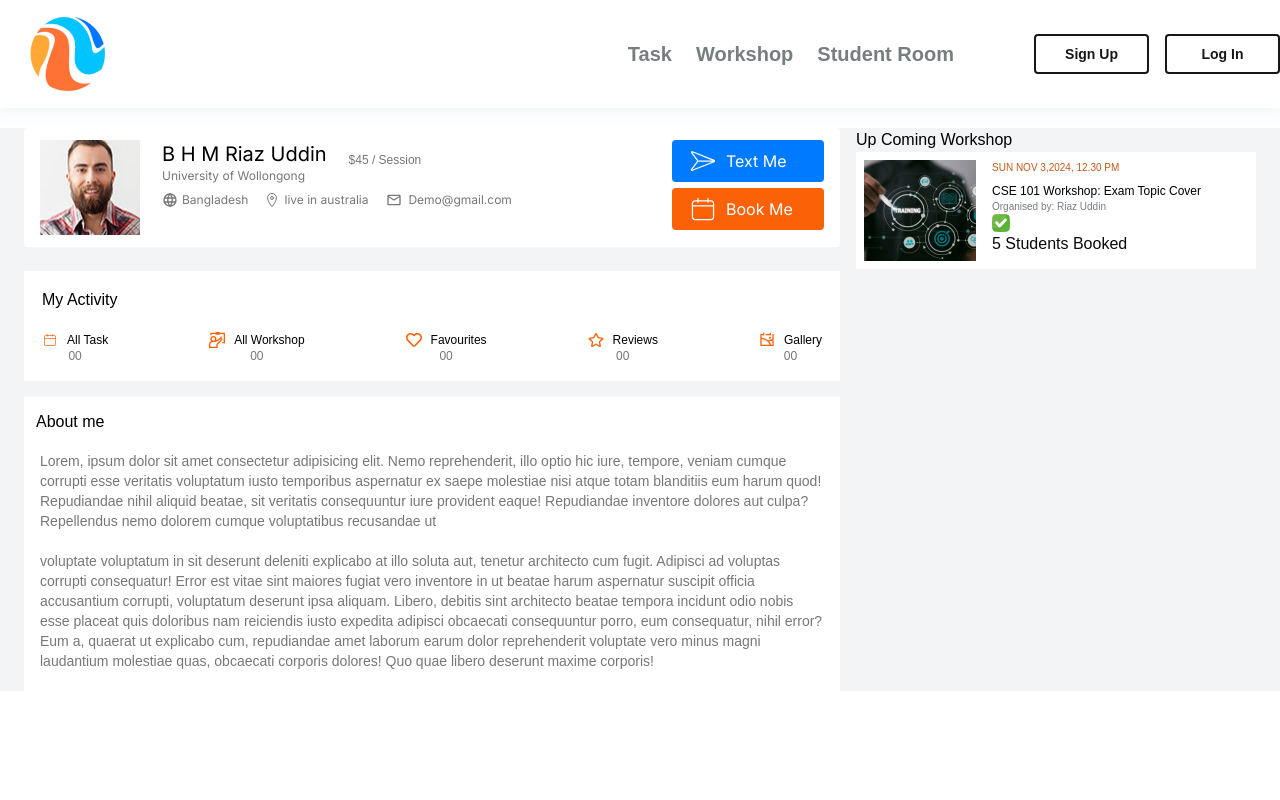
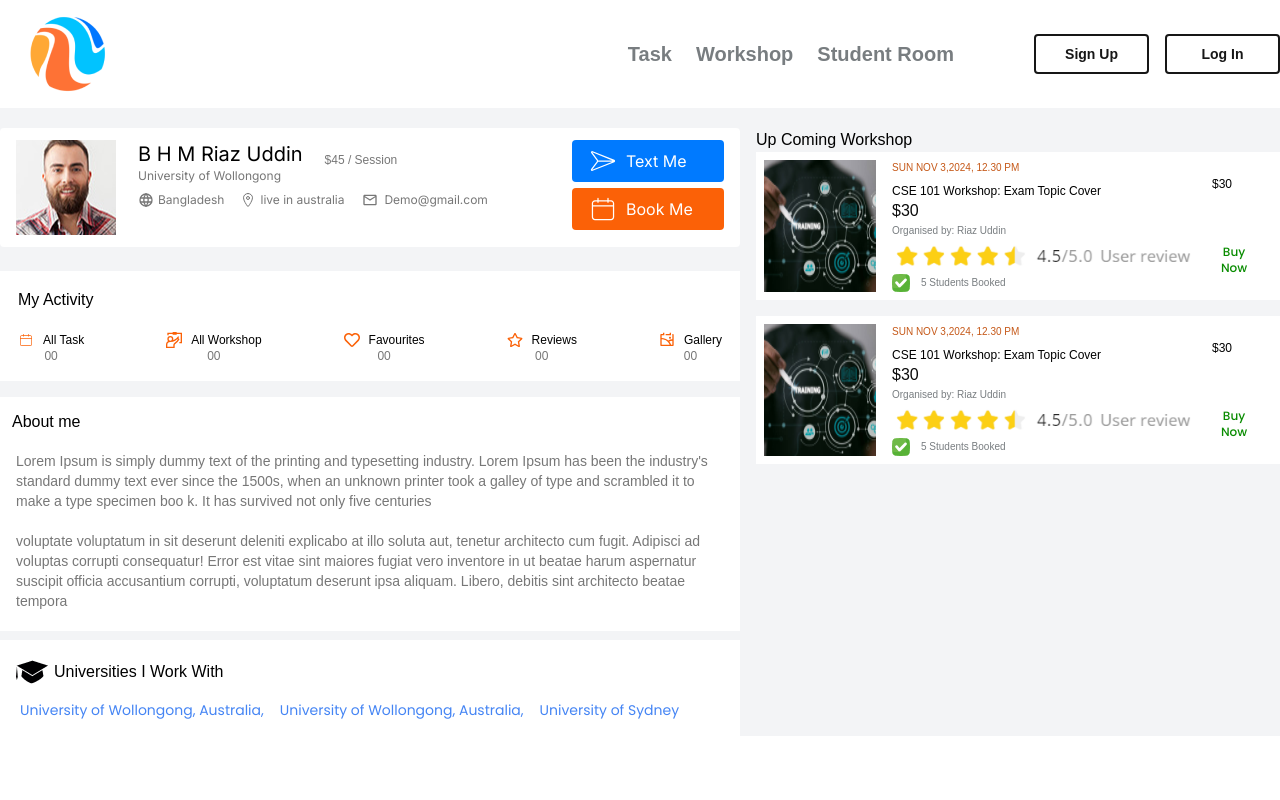
Before and after one commit to iripon07/pro_study_mate, a Next.js app: page /mentorprofile in a window 1280 px wide. Shown: the top 800 px of the page. Built offline with nearby package versions, Linux system fonts and the light colour scheme; a web font is replaced by a local one.

Commit message:
Mentor profile course card work with added

```diff
--- a/src/app/mentorprofile/page.tsx
+++ b/src/app/mentorprofile/page.tsx
@@ -1,6 +1,9 @@
 "use client";
 
 import MentorAvatar from "@/assets/MentorAvatar.png";
+import MentorWorkshop from "@/assets/MentorWorkshop.png";
+import Okay from "@/assets/Okay.png";
+import Review from "@/assets/Review.png";
 import Image from "next/image";
 import { CiCalendar, CiPaperplane } from "react-icons/ci";
 import { FaRegHeart, FaRegStar } from "react-icons/fa";
@@ -9,17 +12,15 @@ import { IoLocationOutline } from "react-icons/io5";
 import { MdOutlineEmail } from "react-icons/md";
 import { RiGalleryLine } from "react-icons/ri";
 import { TbWorld } from "react-icons/tb";
-import MentorWorkshop from "@/assets/MentorWorkshop.png";
-import Review from "@/assets/Review.png"
-import Okay from "@/assets/Okay.png"
+import graduatedCap from "@/assets/graduatedCap.png"
 
 const MentorProfile = () => {
   return (
-    <div className="bg-gray-100">
-      <div className="container mx-auto mt-5 px-6">
-        <div className="grid grid-cols-3 gap-4">
-          <div className="col-span-2 w-full">
-            <div className="font-inter mb-6 flex w-full justify-between rounded-sm bg-white px-4 py-3">
+    <div className="bg-gray-100 pt-5">
+      <div className="container mx-auto">
+        <div className="grid grid-cols-12 gap-4">
+          <div className="col-span-7 w-full">
+            <div className="mb-6 flex w-full justify-between rounded-sm bg-white px-4 py-3 font-inter">
               <div className="flex gap-[22px]">
                 <Image src={MentorAvatar} alt="Mentor Avatar" />
                 <div className="mb-[6px]">
@@ -119,13 +120,11 @@ const MentorProfile = () => {
               </p>
               <div>
                 <p className="px-1 font-prosto text-sm text-[#777777]">
-                  Lorem, ipsum dolor sit amet consectetur adipisicing elit. Nemo
-                  reprehenderit, illo optio hic iure, tempore, veniam cumque
-                  corrupti esse veritatis voluptatum iusto temporibus aspernatur
-                  ex saepe molestiae nisi atque totam blanditiis eum harum quod!
-                  Repudiandae nihil aliquid beatae, sit veritatis consequuntur
-                  iure provident eaque! Repudiandae inventore dolores aut culpa?
-                  Repellendus nemo dolorem cumque voluptatibus recusandae ut{" "}
+                  Lorem Ipsum is simply dummy text of the printing and
+                  typesetting industry. Lorem Ipsum has been the industry's
+                  standard dummy text ever since the 1500s, when an unknown
+                  printer took a galley of type and scrambled it to make a type
+                  specimen boo k. It has survived not only five centuries
                   <br /> <br />
                   voluptate voluptatum in sit deserunt deleniti explicabo at
                   illo soluta aut, tenetur architecto cum fugit. Adipisci ad
@@ -133,38 +132,109 @@ const MentorProfile = () => {
                   fugiat vero inventore in ut beatae harum aspernatur suscipit
                   officia accusantium corrupti, voluptatum deserunt ipsa
                   aliquam. Libero, debitis sint architecto beatae tempora
-                  incidunt odio nobis esse placeat quis doloribus nam reiciendis
-                  iusto expedita adipisci obcaecati consequuntur porro, eum
-                  consequatur, nihil error? Eum a, quaerat ut explicabo cum,
-                  repudiandae amet laborum earum dolor reprehenderit voluptate
-                  vero minus magni laudantium molestiae quas, obcaecati corporis
-                  dolores! Quo quae libero deserunt maxime corporis!
                 </p>
+              </div>
+            </div>
+
+            <div className="mt-[9px] bg-white p-4">
+              <div className="flex items-center justify-start gap-x-[6px]">
+                <Image src={graduatedCap} alt="Graduated Cap" quality={100} />
+                <p className="font-prosto text-black">
+                  Universities I Work With
+                </p>
+              </div>
+              <div className="mt-3 flex gap-x-4 pl-1 font-poppins text-sm font-normal text-[#4585F4]">
+                <p>University of Wollongong, Australia, </p>
+                <p>University of Wollongong, Australia, </p>
+                <p>University of Sydney</p>
               </div>
             </div>
           </div>
 
-          <div className="w-full">
+          <div className="col-span-5 w-full">
             <p className="text-base font-medium text-black">
               Up Coming Workshop
             </p>
 
-            <div>
-              <div className="flex gap-4 bg-[#FFFFFF] p-2 font-prosto">
+            <div className="">
+              <div className="mb-4 flex gap-4 bg-[#FFFFFF] p-2 font-prosto">
                 <Image src={MentorWorkshop} alt="Mentor Workshop" />
+
+                <div className="flex w-full justify-between">
                   <div>
                     <p className="mb-2 text-2xs text-[#C55818]">
                       SUN NOV 3,2024, 12.30 PM
                     </p>
+                    <div>
                       <p className="text-xs text-black">
                         CSE 101 Workshop: Exam Topic Cover
                       </p>
+                      <p>$30</p>
+                    </div>
                     <p className="text-2xs text-[#4B5155BF]">
                       Organised by: Riaz Uddin
                     </p>
+
+                    <Image src={Review} alt="Review" />
+                    <div className="flex items-center gap-[11px]">
+                      <Image
+                        src={Okay}
+                        alt="Okay"
+                        className="h-[18px] w-[18px]"
+                      />
+                      <p className="text-2xs text-[#4B5155BF]">
+                        5 Students Booked
+                      </p>
+                    </div>
+                  </div>
+                  <div className="grid grid-rows-[1fr_auto] p-4">
                     <div>
-                    <Image src={Okay} alt="Okay"/>
-                    <p>5 Students Booked</p>
+                      <p className="font-prosto text-xs text-black">$30</p>
+                    </div>
+                    <button className="font-poppins text-xs font-medium text-[#098C00] duration-300 hover:opacity-80">
+                      Buy Now
+                    </button>
+                  </div>
+                </div>
+              </div>
+
+              <div className="flex gap-4 bg-[#FFFFFF] p-2 font-prosto">
+                <Image src={MentorWorkshop} alt="Mentor Workshop" />
+
+                <div className="flex w-full justify-between">
+                  <div>
+                    <p className="mb-2 text-2xs text-[#C55818]">
+                      SUN NOV 3,2024, 12.30 PM
+                    </p>
+                    <div>
+                      <p className="text-xs text-black">
+                        CSE 101 Workshop: Exam Topic Cover
+                      </p>
+                      <p>$30</p>
+                    </div>
+                    <p className="text-2xs text-[#4B5155BF]">
+                      Organised by: Riaz Uddin
+                    </p>
+
+                    <Image src={Review} alt="Review" />
+                    <div className="flex items-center gap-[11px]">
+                      <Image
+                        src={Okay}
+                        alt="Okay"
+                        className="h-[18px] w-[18px]"
+                      />
+                      <p className="text-2xs text-[#4B5155BF]">
+                        5 Students Booked
+                      </p>
+                    </div>
+                  </div>
+                  <div className="grid grid-rows-[1fr_auto] p-4">
+                    <div>
+                      <p className="font-prosto text-xs text-black">$30</p>
+                    </div>
+                    <button className="font-poppins text-xs font-medium text-[#098C00] duration-300 hover:opacity-80">
+                      Buy Now
+                    </button>
                   </div>
                 </div>
               </div>
```
Also changed, not shown: src/assets/graduatedCap.png (added). Lines whose indentation alone changed are shown as unchanged.
